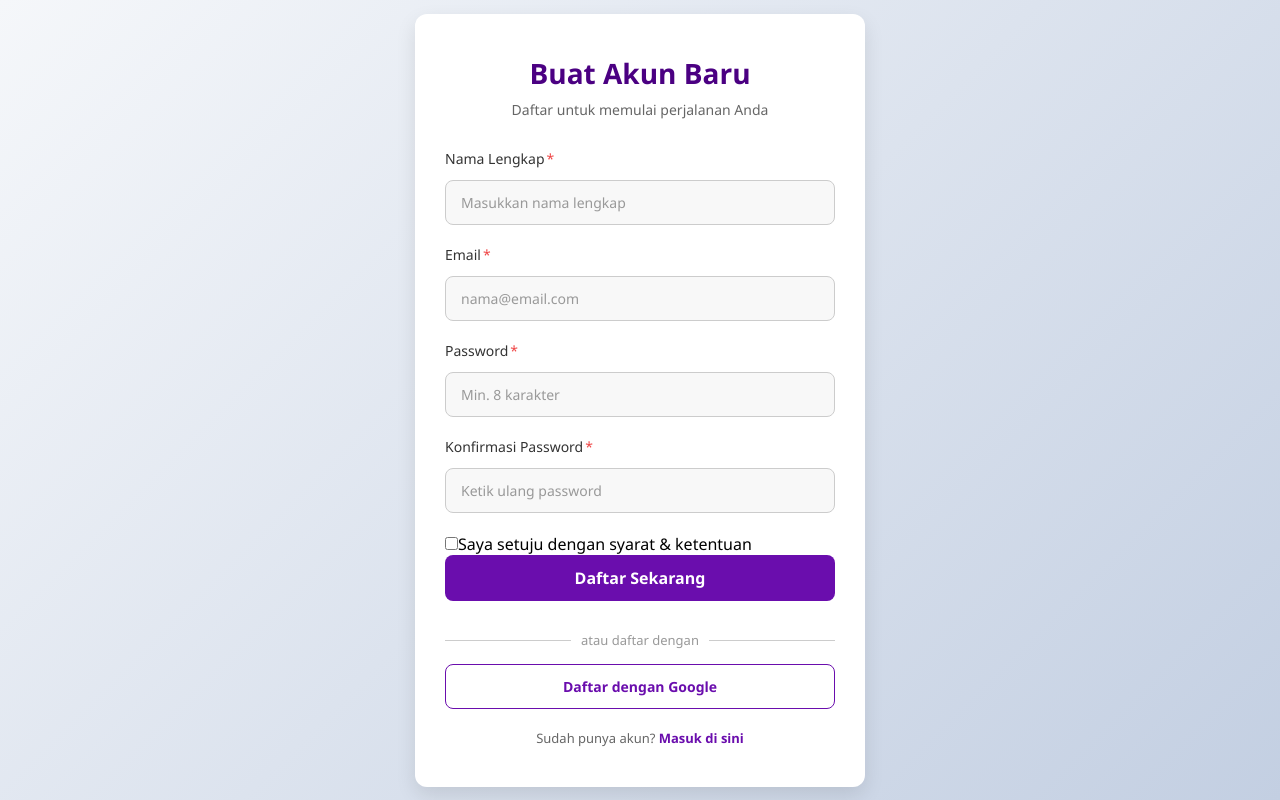
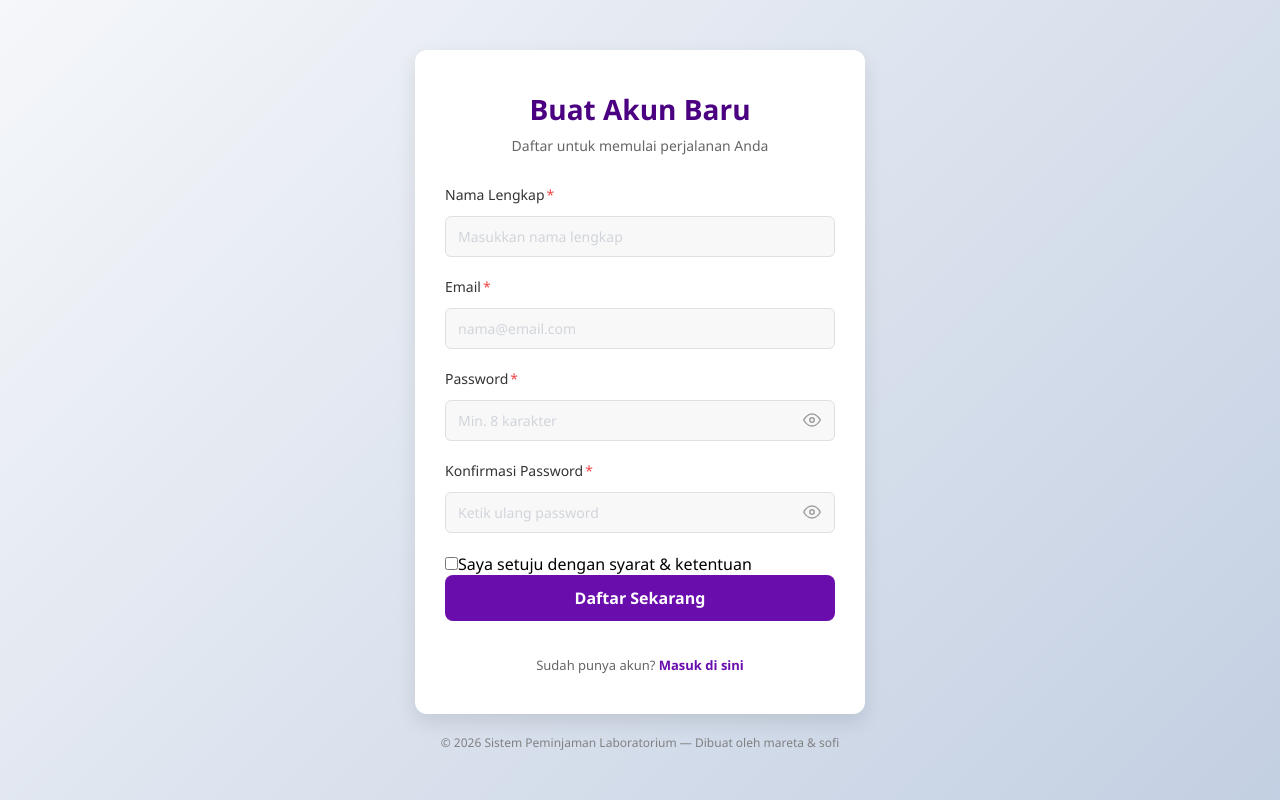
Before and after one commit to maretamelia/project_labs, a React (Create React App) app: page /register in a window 1280 px wide. Built offline with nearby package versions, Linux system fonts and the light colour scheme.

Commit message:
fix path login regist

```diff
--- a/src/pages/autentikasi/Login.js
+++ b/src/pages/autentikasi/Login.js
@@ -1,11 +1,13 @@
 import React, { useState, useEffect } from 'react';
 import { Link, useNavigate } from 'react-router-dom';
+import { FiEye, FiEyeOff } from 'react-icons/fi';
 import './style.css';
 import { login } from '../../services/authservices';
 
 export default function Login() {
   const [email, setEmail] = useState('');
   const [password, setPassword] = useState('');
+  const [showPassword, setShowPassword] = useState(false);
   const [alert, setAlert] = useState({ message: '', type: '' });
   const navigate = useNavigate();
 
@@ -49,18 +51,13 @@ export default function Login() {
     try {
       const res = await login(email, password);
 
-      /**
-       * ===========================
-       * 🔥 SIMPAN DATA LOGIN 🔥
-       * ===========================
-       */
+      /* ================= SIMPAN DATA LOGIN ================= */
       localStorage.setItem('token', res.token);
-      localStorage.setItem('role', res.user.role); // ⬅️ INI PENTING
+      localStorage.setItem('role', res.user.role);
       localStorage.setItem('user', JSON.stringify(res.user));
 
       showAlert('Login berhasil', 'success');
 
-      // REDIRECT SESUAI ROLE
       const role = res.user.role.toLowerCase();
       if (role === 'admin') {
         navigate('/dashboard-admin', { replace: true });
@@ -103,14 +100,24 @@ export default function Login() {
             />
           </div>
 
-          <div className="form-group">
+          <div className="form-group password-group">
             <label>Password</label>
-            <input
-              type="password"
-              placeholder="••••••••"
-              value={password}
-              onChange={(e) => setPassword(e.target.value)}
-            />
+
+            <div className="password-wrapper">
+              <input
+                type={showPassword ? 'text' : 'password'}
+                placeholder="••••••••"
+                value={password}
+                onChange={(e) => setPassword(e.target.value)}
+              />
+
+              <span
+                className="toggle-password"
+                onClick={() => setShowPassword(!showPassword)}
+              >
+                {showPassword ? <FiEyeOff /> : <FiEye />}
+              </span>
+            </div>
           </div>
 
           <button type="submit" className="button">
@@ -121,6 +128,9 @@ export default function Login() {
             Belum punya akun? <Link to="/register">Daftar</Link>
           </div>
         </form>
+         </div>
+      <div className="autorizer">
+        © 2026 Sistem Peminjaman Laboratorium — Dibuat oleh mareta & sofi
       </div>
     </div>
   );
--- a/src/pages/autentikasi/Register.js
+++ b/src/pages/autentikasi/Register.js
@@ -1,73 +1,75 @@
 // src/pages/autentikasi/Register.jsx
 import React, { useState } from 'react';
+import { FiEye, FiEyeOff } from 'react-icons/fi';
 import './style.css';
-import { register } from '../../services/authservices'; // pastikan import function register yang sudah kita buat
+import { register } from '../../services/authservices';
 import { useNavigate } from 'react-router-dom';
 
 export default function Register() {
   const navigate = useNavigate();
+
   const [name, setName] = useState('');
   const [email, setEmail] = useState('');
   const [password, setPassword] = useState('');
   const [confirmPassword, setConfirmPassword] = useState('');
+  const [showPassword, setShowPassword] = useState(false);
+  const [showConfirmPassword, setShowConfirmPassword] = useState(false);
   const [terms, setTerms] = useState(false);
   const [alert, setAlert] = useState({ message: '', type: '' });
 
-  const isValidEmail = (email) => /^[^\s@]+@[^\s@]+\.[^\s@]+$/.test(email);
+  /* ================= VALIDASI ================= */
+  const isValidEmail = (email) =>
+    /^[^\s@]+@[^\s@]+\.[^\s@]+$/.test(email);
 
   const showAlert = (message, type = 'info') => {
     setAlert({ message, type });
     setTimeout(() => setAlert({ message: '', type: '' }), 3000);
   };
 
+  /* ================= SUBMIT REGISTER ================= */
   const handleSubmit = async (e) => {
     e.preventDefault();
 
-    // Validasi
     if (name.trim().length < 3) {
       showAlert('Nama minimal 3 karakter!', 'error');
       return;
     }
+
     if (!isValidEmail(email)) {
       showAlert('Email tidak valid!', 'error');
       return;
     }
+
     if (password.length < 8) {
       showAlert('Password minimal 8 karakter!', 'error');
       return;
     }
+
     if (password !== confirmPassword) {
       showAlert('Password tidak cocok! Silakan cek kembali.', 'error');
       return;
     }
+
     if (!terms) {
       showAlert('Anda harus menyetujui syarat & ketentuan!', 'error');
       return;
     }
 
     try {
-      // 🔥 Logic register ke backend
-      const res = await register(name, email, password, confirmPassword);
+      await register(name, email, password, confirmPassword);
 
-      // Simpan user & token di localStorage
-      localStorage.setItem('user', JSON.stringify(res.user));
-      localStorage.setItem('token', res.token);
+      showAlert('Registrasi berhasil! Silakan login.', 'success');
 
-      showAlert(`Registrasi berhasil! Mengalihkan ke login...`, 'success');
+      setTimeout(() => {
+        navigate('/login');
+      }, 1000);
 
-      // Redirect ke dashboard user setelah 1 detik
-      setTimeout(() => {
-        navigate('/login'); // default role user
-      }, 1000);
     } catch (err) {
-      const msg = err.response?.data?.message || 'Gagal registrasi, silakan coba lagi!';
+      const msg =
+        err.response?.data?.message ||
+        'Gagal registrasi, silakan coba lagi!';
       showAlert(msg, 'error');
     }
-  };
-
-  const registerWithGoogle = () => {
-    showAlert('Mendaftar dengan Google...', 'info');
-    // TODO: Tambahkan logic Google OAuth disini
   };
 
   return (
@@ -81,92 +83,93 @@ export default function Register() {
       <div className="auth-card">
         <div className="auth-header">
           <h1 className="auth-title">Buat Akun Baru</h1>
-          <p className="auth-subtitle">Daftar untuk memulai perjalanan Anda</p>
+          <p className="auth-subtitle">
+            Daftar untuk memulai perjalanan Anda
+          </p>
         </div>
 
-        <form id="registerForm" onSubmit={handleSubmit}>
+        <form onSubmit={handleSubmit}>
           <div className="form-group">
-            <label htmlFor="register-name">Nama Lengkap</label>
-            <div className="input-wrapper">
+            <label>Nama Lengkap</label>
             <input
               type="text"
-                id="register-name"
               placeholder="Masukkan nama lengkap"
-                required
               value={name}
               onChange={(e) => setName(e.target.value)}
             />
           </div>
-          </div>
 
           <div className="form-group">
-            <label htmlFor="register-email">Email</label>
-            <div className="input-wrapper">
+            <label>Email</label>
             <input
               type="email"
-                id="register-email"
               placeholder="nama@email.com"
-                required
               value={email}
               onChange={(e) => setEmail(e.target.value)}
             />
           </div>
-          </div>
 
-          <div className="form-group">
-            <label htmlFor="register-password">Password</label>
-            <div className="input-wrapper">
+          {/* PASSWORD */}
+          <div className="form-group password-group">
+            <label>Password</label>
+            <div className="password-wrapper">
               <input
-                type="password"
-                id="register-password"
+                type={showPassword ? 'text' : 'password'}
                 placeholder="Min. 8 karakter"
-                required
-                minLength={8}
                 value={password}
                 onChange={(e) => setPassword(e.target.value)}
               />
+              <span
+                className="toggle-password"
+                onClick={() => setShowPassword(!showPassword)}
+              >
+                {showPassword ? <FiEyeOff /> : <FiEye />}
+              </span>
             </div>
           </div>
 
-          <div className="form-group">
-            <label htmlFor="register-confirm-password">Konfirmasi Password</label>
-            <div className="input-wrapper">
+          {/* KONFIRMASI PASSWORD */}
+          <div className="form-group password-group">
+            <label>Konfirmasi Password</label>
+            <div className="password-wrapper">
               <input
-                type="password"
-                id="register-confirm-password"
+                type={showConfirmPassword ? 'text' : 'password'}
                 placeholder="Ketik ulang password"
-                required
-                minLength={8}
                 value={confirmPassword}
                 onChange={(e) => setConfirmPassword(e.target.value)}
               />
+              <span
+                className="toggle-password"
+                onClick={() =>
+                  setShowConfirmPassword(!showConfirmPassword)
+                }
+              >
+                {showConfirmPassword ? <FiEyeOff /> : <FiEye />}
+              </span>
             </div>
           </div>
 
           <div className="checkbox-wrapper">
             <input
               type="checkbox"
-              id="terms"
               checked={terms}
               onChange={(e) => setTerms(e.target.checked)}
             />
-            <label htmlFor="terms">Saya setuju dengan syarat & ketentuan</label>
+            <label>Saya setuju dengan syarat & ketentuan</label>
           </div>
 
-          <button type="submit" className="button">Daftar Sekarang</button>
-
-          <div className="divider">
-            <span>atau daftar dengan</span>
-          </div>
-
-          <button type="button" className="social-btn" onClick={registerWithGoogle}>
-            Daftar dengan Google
+          <button type="submit" className="button">
+            Daftar Sekarang
           </button>
         </form>
 
         <div className="auth-footer">
           Sudah punya akun? <a href="/login">Masuk di sini</a>
         </div>
+
+      </div>
+      <div className="autorizer">
+        © 2026 Sistem Peminjaman Laboratorium — Dibuat oleh mareta & sofi
       </div>
     </div>
   );
--- a/src/pages/autentikasi/style.css
+++ b/src/pages/autentikasi/style.css
@@ -337,6 +337,43 @@ html, body {
   }
 }
 
+/* ================= PASSWORD ICON ================= */
+.container .password-wrapper {
+  position: relative;
+}
+
+.container .password-wrapper input {
+  padding-right: 42px;
+}
+
+.container .toggle-password {
+  position: absolute;
+  right: 14px;
+  top: 50%;
+  transform: translateY(-50%);
+  cursor: pointer;
+
+  color: #9e9e9e;
+  font-size: 18px;
+
+  display: flex;
+  align-items: center;
+  justify-content: center;
+}
+
+.container .toggle-password:hover {
+  color: #6a0dad;
+}
+
+/* ================= AUTORIZER ================= */
+.container .autorizer {
+  margin-top: 20px;
+  font-size: 12px;
+  color: #777;
+  text-align: center;
+  opacity: 0.9;
+}
+
 /* SMALL MOBILE (max-width: 480px) */
 @media (max-width: 480px) {
   .container {
```
Lines whose indentation alone changed are shown as unchanged.
